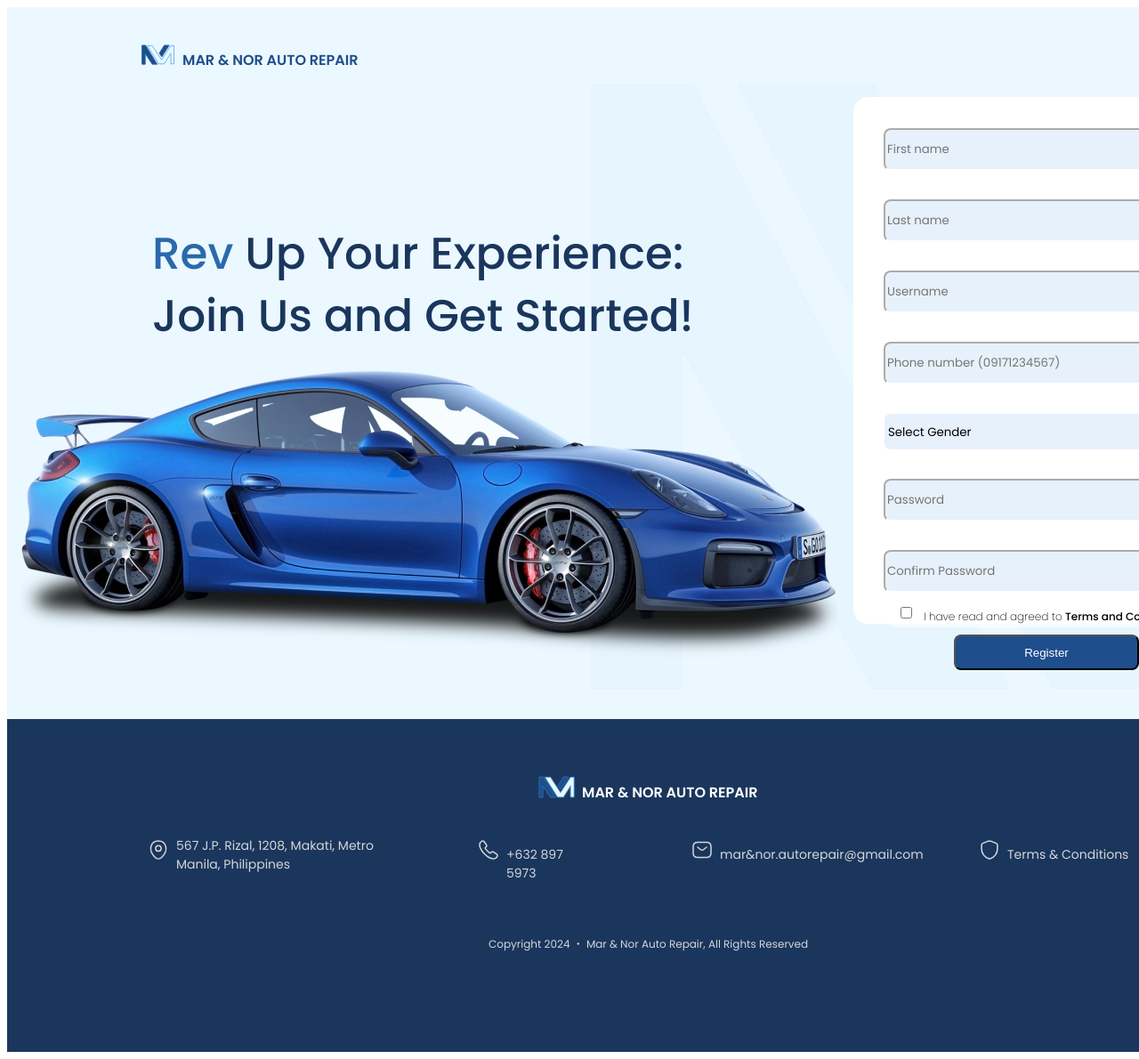
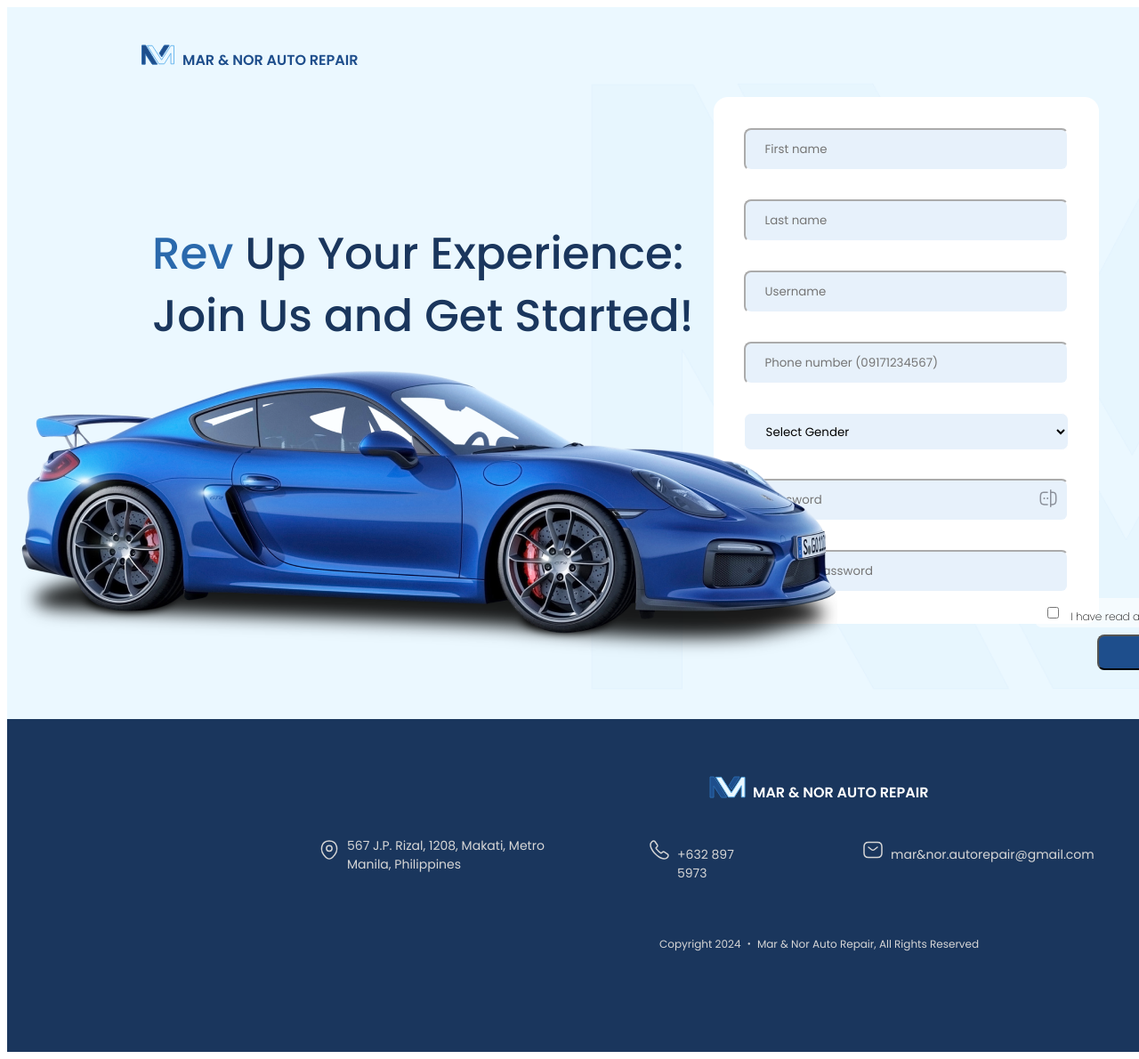
Before and after one commit to lan-celot/SE2-, a PHP site: page /Cust_Reg_Page.php in a window 1280 px wide. Shown: the whole page at 89% size. Run offline with PHP 8.4, Linux system fonts and the light colour scheme.

Commit message:
Update Cust_Reg_Page.css

```diff
--- a/Cust_Reg_Page.css
+++ b/Cust_Reg_Page.css
@@ -32,7 +32,7 @@ body, html {
 .register-login {
     position: absolute;
     top: 705px;
-    left: 1064px;
+    left: 1225px;
     border-radius: 8px;
     background-color: #1e4e8c;
     width: 208px;
@@ -50,6 +50,7 @@ body, html {
     background-color: rgba(21, 114, 211, 0.1);
     height: 42px;
     font-family: Poppins;
+    text-indent: 20px;
 }
 
 .last-name-wrapper {
@@ -59,6 +60,7 @@ body, html {
     border-color: white;
     background-color: rgba(21, 114, 211, 0.1);
     height: 42px;
+    text-indent: 20px;
     font-family: Poppins;
 }
 
@@ -87,7 +89,7 @@ body, html {
 .form {
     position: absolute;
     top: 101px;
-    left: 951px;
+    left: 62%;
     border-radius: 16px;
     background-color: #fff;
     width: 433px;
@@ -149,6 +151,15 @@ body, html {
     line-height: 150%;
     cursor: pointer;
 }
+.i-have-read-and-agreed-to-term-parent{
+    position: absolute;
+    top: 12px;
+    left: 100px;
+    transform: translateX(165px);
+    line-height: 150%;
+    cursor: pointer;
+}
+
 .shape-icon {
     width: 18px;
     position: relative;
@@ -282,6 +293,8 @@ body, html {
     left: 32px;
     line-height: 150%;
 }
+
+
 .vuesaxlinearsms-parent {
     position: absolute;
     top: 71px;
@@ -323,14 +336,14 @@ body, html {
 .frame-parent {
     position: absolute;
     top: 64px;
-    left: 158px;
+    left: 350px;
     width: 1123px;
     height: 245px;
 }
 .terms-conditions-parent {
     position: absolute;
     top: 135px;
-    left: 1092px;
+    left: 1300px;
     width: 261px;
     height: 24px;
     cursor: pointer;
```
